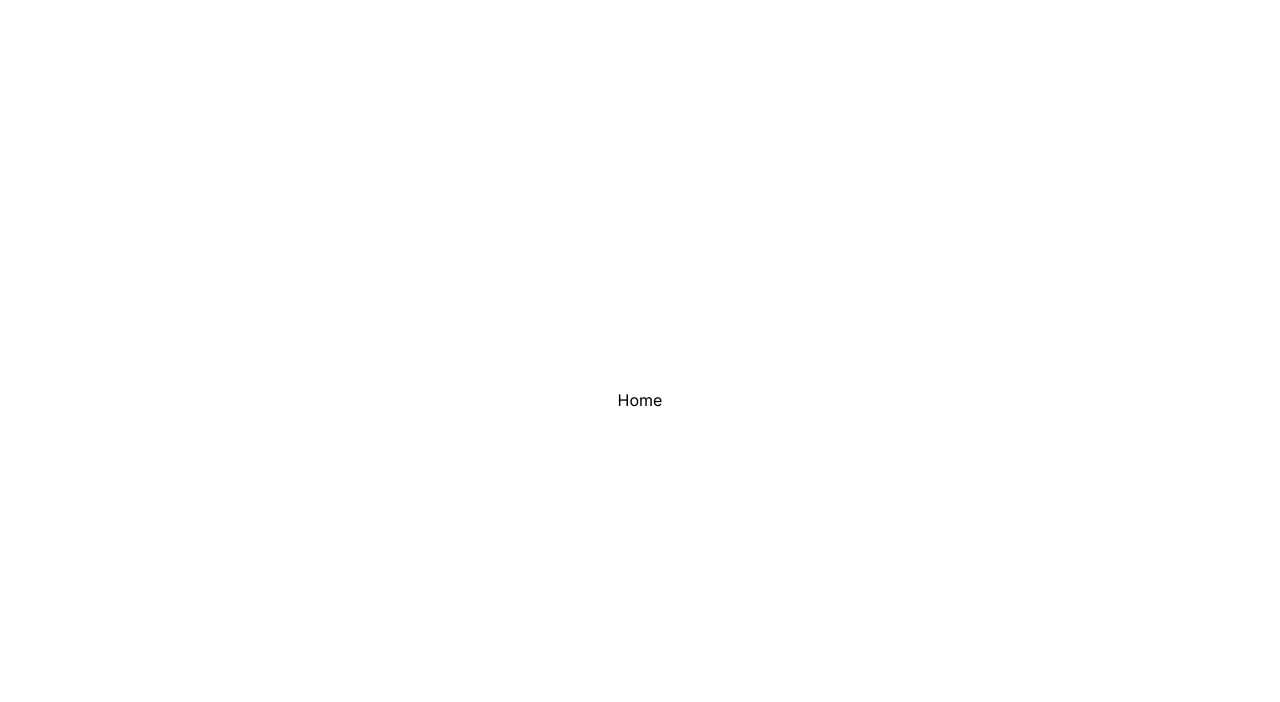
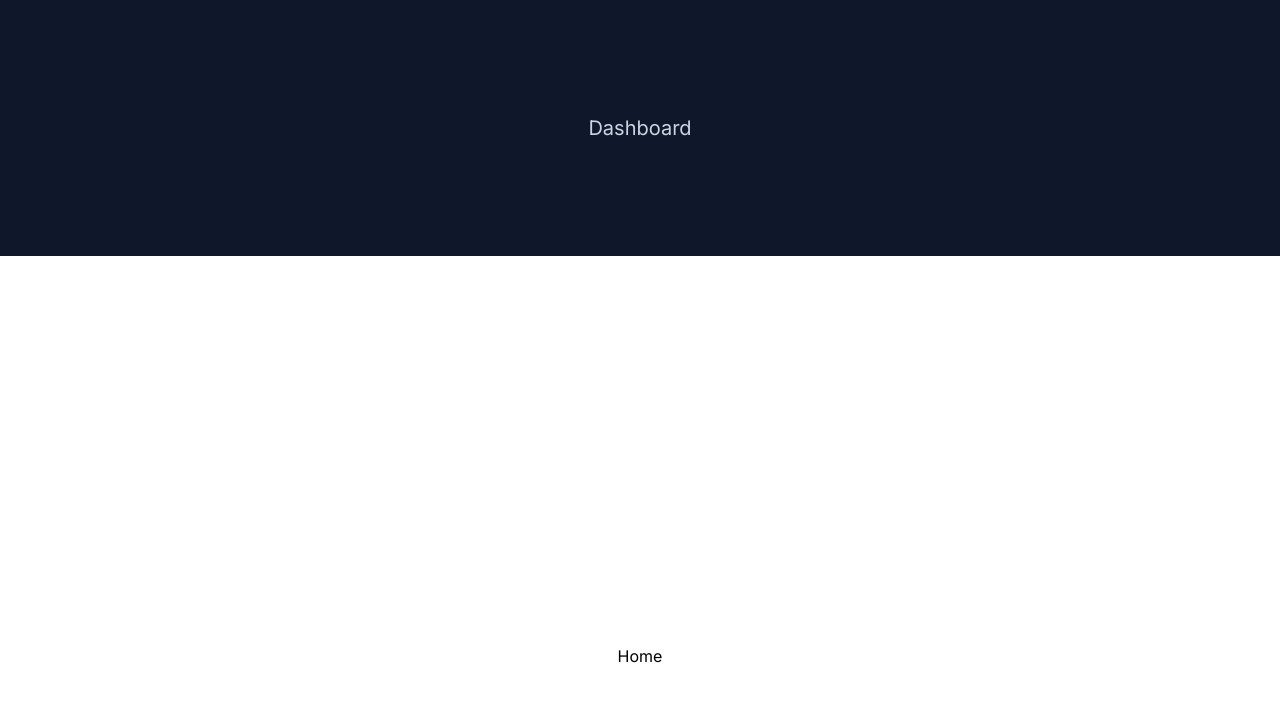
Before and after one commit to jteitelb/IMS, a React (Vite) app in the folder client/: page / in a window 1280 px wide. Shown: the top 702 px of the page. Built offline with nearby package versions, Linux system fonts and the light colour scheme; the HTML template or start-up script is replaced by a standard one.

Commit message:
add quick link to dashboard for testing

```diff
--- a/client/src/pages/Home.tsx
+++ b/client/src/pages/Home.tsx
@@ -1,7 +1,16 @@
+import { Link } from "react-router-dom";
+
 const Home = () => {
   return (
-    <div className="flex items-center justify-center w-screen h-screen">
-      Home
+    <div>
+      <Link to="dashboard">
+        <div className="w-full h-64 bg-slate-900 flex justify-center items-center text-slate-300 text-xl">
+          <div>Dashboard</div>
+        </div>
+      </Link>
+      <div className="flex items-center justify-center w-screen h-screen">
+        Home
+      </div>
     </div>
   );
 };
```
